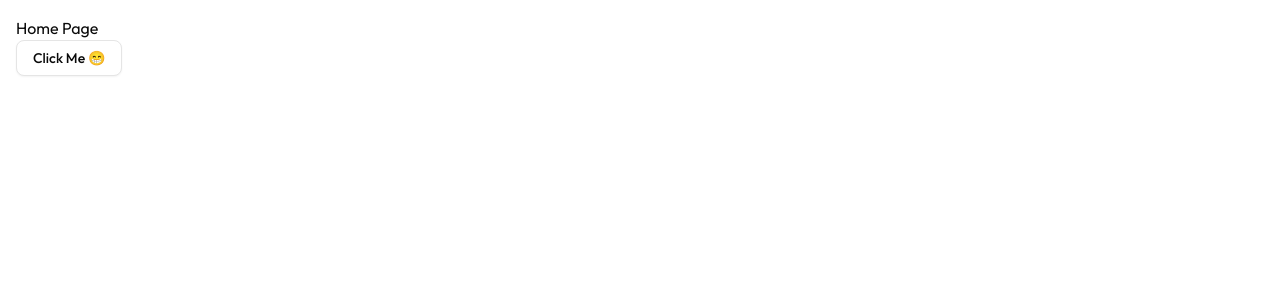
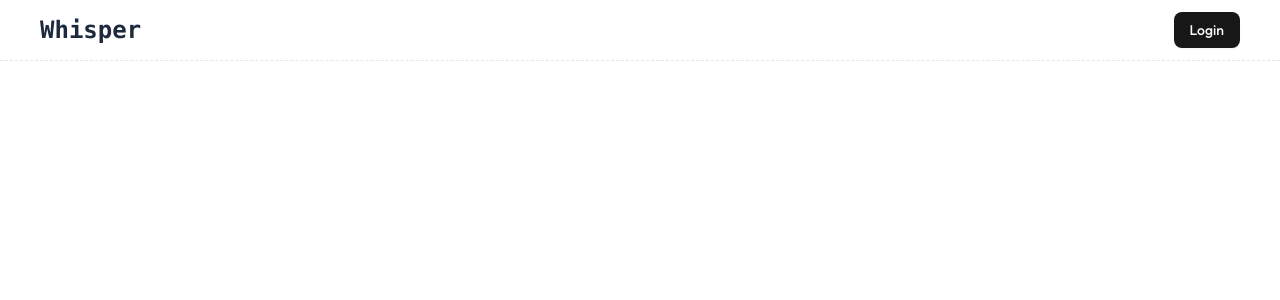
Before and after one commit to nilavtalukdar06/whisper, a Next.js app: page / in a window 1280 px wide. Shown: the top 300 px of the page. Built offline with nearby package versions, Linux system fonts and the light colour scheme.

Commit message:
added navbar

```diff
--- a/app/page.js
+++ b/app/page.js
@@ -1,10 +1,9 @@
-import { Button } from "@/components/ui/button";
+import Navbar from "@/components/navbar";
 
 export default function Home() {
   return (
-    <section className="p-4">
-      <h1>Home Page</h1>
-      <Button variant="outline">Click Me 😁</Button>
+    <section className="min-h-screen max-w-screen relative overflow-x-hidden">
+      <Navbar />
     </section>
   );
 }
--- /dev/null
+++ b/components/navbar.jsx
@@ -0,0 +1,16 @@
+import { Button } from "./ui/button";
+
+export default function Navbar() {
+  return (
+    <header className="px-5 md:px-10 py-3 w-full flex justify-between items-center border-b border-dashed">
+      <div>
+        <h1 className="font-mono text-2xl font-semibold text-slate-800">
+          Whisper
+        </h1>
+      </div>
+      <div>
+        <Button>Login</Button>
+      </div>
+    </header>
+  );
+}
```
